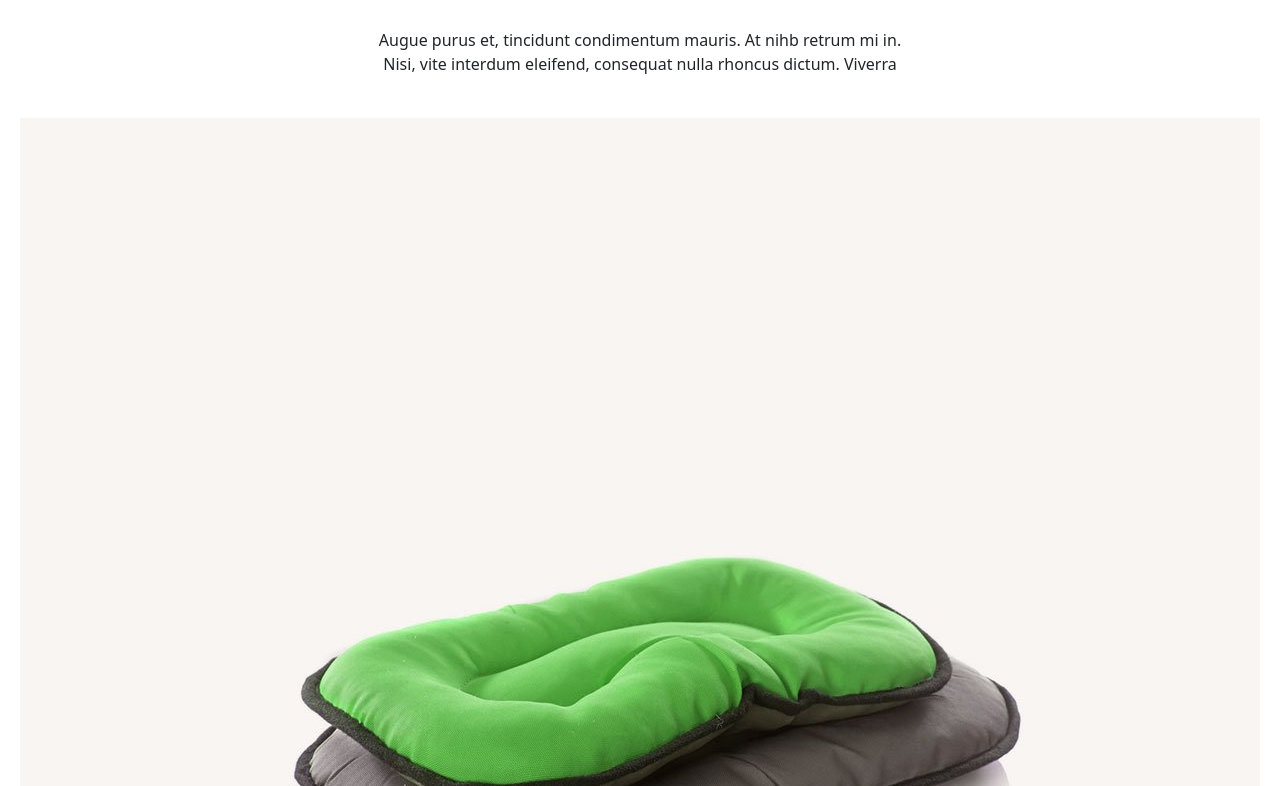
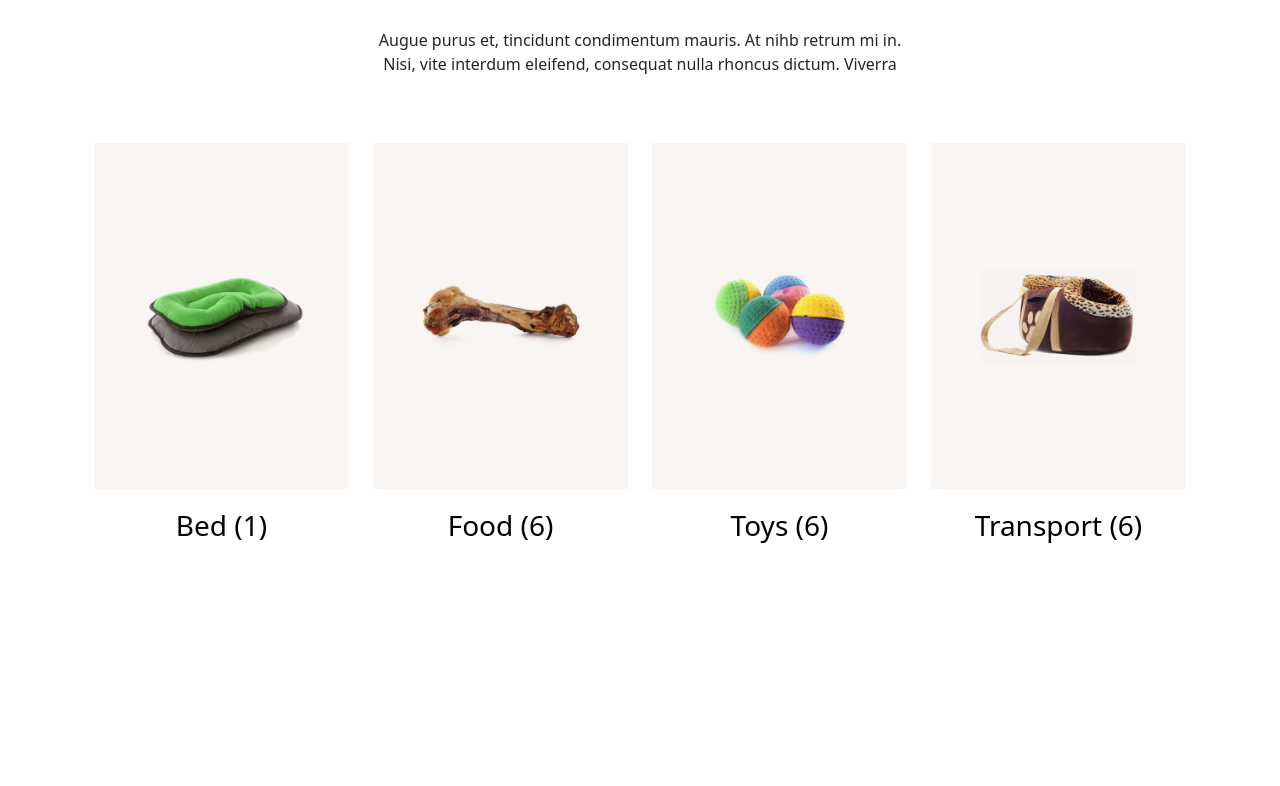
Before and after one commit to Manuell00/proj-html-vuejs, a Vue app: page / in a window 1280 px wide. Shown: the part 1234-2020 px from the top of the page. After the commit the page ends 1778 px from the top, so only its background shows below. Built offline with nearby package versions, Linux system fonts and the light colour scheme.

Commit message:
Spostamento datat nel componente

```diff
--- a/src/components/MainCategory.vue
+++ b/src/components/MainCategory.vue
@@ -16,6 +16,32 @@ export default {
     data() {
         return {
             store,
+            charactersListPet: [
+                {
+                    id: "1",
+                    src: "../../public/images/product-8.jpg",
+                    title: "Bed",
+                    quantities: "1",
+                },
+                {
+                    id: "2",
+                    src: "../../public/images/product-3.jpg",
+                    title: "Food",
+                    quantities: "6",
+                },
+                {
+                    id: "3",
+                    src: "../../public/images/product-2.jpg",
+                    title: "Toys",
+                    quantities: "6",
+                },
+                {
+                    id: "4",
+                    src: "../../public/images/product-4.jpg",
+                    title: "Transport",
+                    quantities: "6",
+                },
+            ]
         }
     },
 
@@ -34,7 +60,7 @@ export default {
             </div>
 
             <div class="cards">
-                <SingleCardPet v-for="character in store.charactersListPet" :key="character.id" :detailsPet="character" />
+                <SingleCardPet v-for="character in charactersListPet" :key="character.id" :detailsPet="character" />
             </div>
         </div>
 
@@ -69,6 +95,7 @@ export default {
     }
 
     .cards {
+        width: 100%;
         height: 400px;
         display: flex;
         align-items: center;
--- a/src/components/SingleCardPet.vue
+++ b/src/components/SingleCardPet.vue
@@ -21,34 +21,43 @@ export default {
 
 <!-- TEMPLATE -->
 <template>
-    <!-- Blocco Prodotto (Scopongo in componente figlio) -->
     <div class="prod-card">
-        <img :src="detailsPet.src" :alt="detailsPet.title">
+        <div class="img-container">
+            <img :src="detailsPet.src" :alt="detailsPet.title" class="img">
+        </div>
         <h3>{{ detailsPet.title }} ({{ detailsPet.quantities }})</h3>
     </div>
 </template>
 
-
-
-<!-- STYLE -->
 <style scoped lang="scss">
 @use '../styles/general.scss';
 @use '../styles/partials/_variables.scss' as *;
 
 .prod-card {
-    flex-basis: 25%;
-    height: auto;
-    padding: 20px;
+    width: calc((100% / 4) - 20px);
+    height: 350px;
     background-color: $bg-grey;
     border: 2px solid lighten(grey, 70%);
 
     h3 {
+        padding-top: 20px;
+        font-weight: 300;
         color: black;
     }
 
-    .img {
+    .img-container {
+        width: 100%;
+        height: 100%;
+        /* Regola l'altezza del container immagine come preferisci */
         display: flex;
-        object-fit: cover;
+        justify-content: center;
+        align-items: center;
+
+        .img {
+            max-width: 100%;
+            max-height: 100%;
+            object-fit: cover;
+        }
     }
 }
 </style>
--- a/src/store.js
+++ b/src/store.js
@@ -6,33 +6,5 @@ export const store = reactive({
     loading: true,
 
     // Devo crearmi i data per le mie card
-    charactersListPet: [
-        {
-            id: "1",
-            src: "../../public/images/product-8.jpg",
-            title: "Bed",
-            quantities: "1",
-        },
-        {
-            id: "2",
-            src: "../../public/images/product-3.jpg",
-            title: "Food",
-            quantities: "6",
-        },
-        {
-            id: "3",
-            src: "../../public/images/product-2.jpg",
-            title: "Toys",
-            quantities: "6",
-        },
-        {
-            id: "4",
-            src: "../../public/images/product-4.jpg",
-            title: "Transport",
-            quantities: "6",
-        },
 
-
-
-    ]
 });
```
